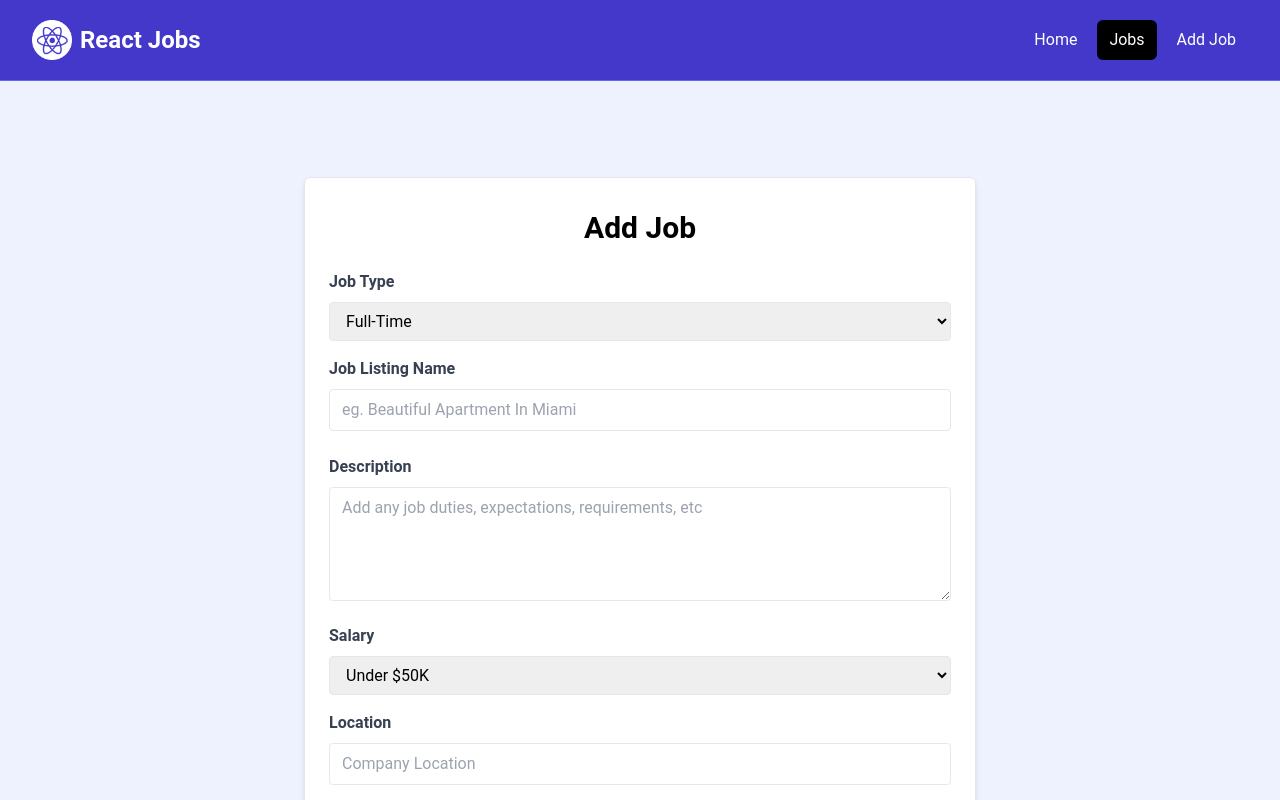
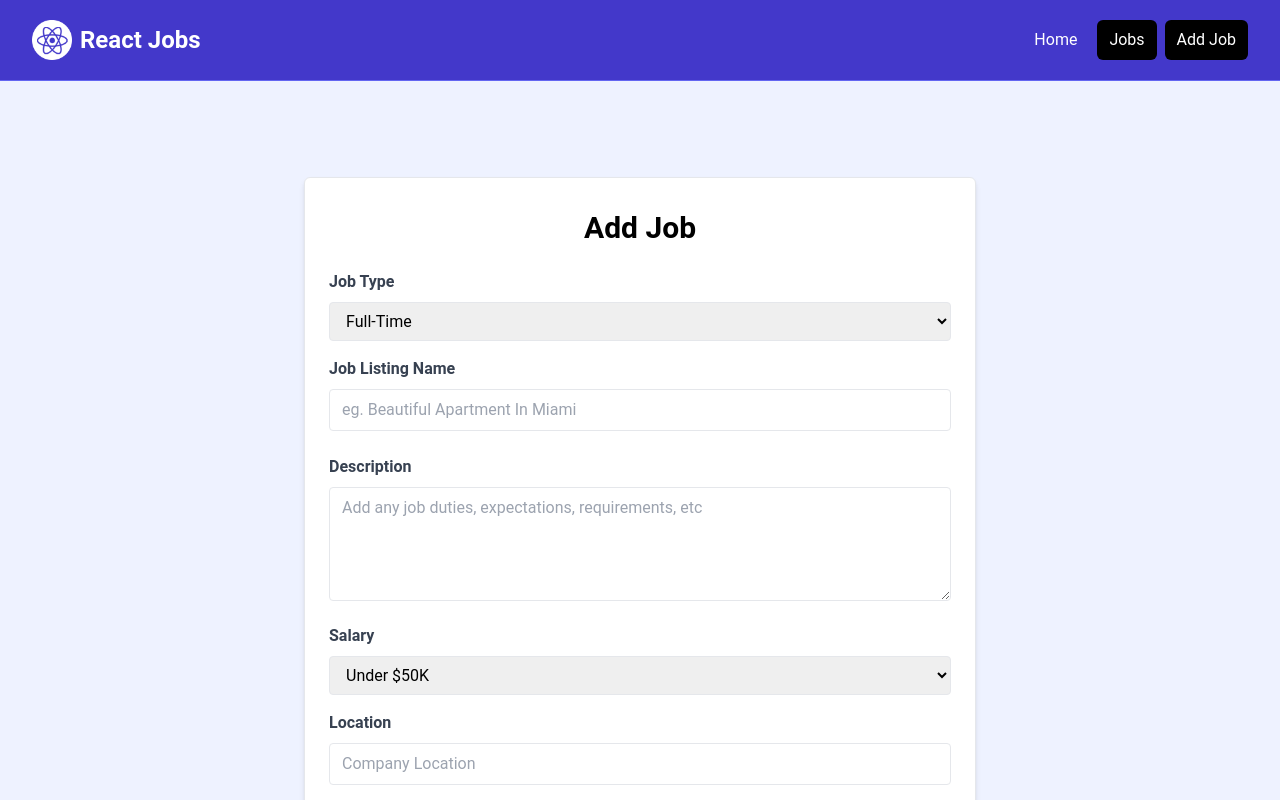
Before and after one commit to rajkumarpaneru/react-job-site, a React (Vite) app: page /jobs/create in a window 1280 px wide. Shown: the top 800 px of the page. Built offline with nearby package versions, Linux system fonts and the light colour scheme.

Commit message:
make add-job link working in navbar

```diff
--- a/src/components/Navbar.jsx
+++ b/src/components/Navbar.jsx
@@ -47,7 +47,7 @@ const Navbar = () => {
                 </NavLink>
 
                 <NavLink
-                  to="/add-job"
+                  to="/jobs/create"
                   className={linkClasses}>
                    Add Job
                 </NavLink>
```
